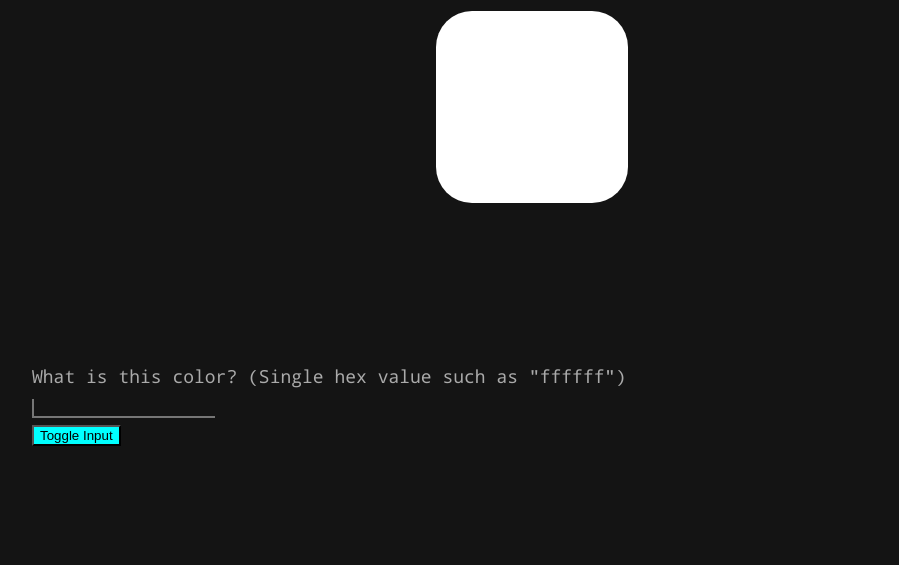
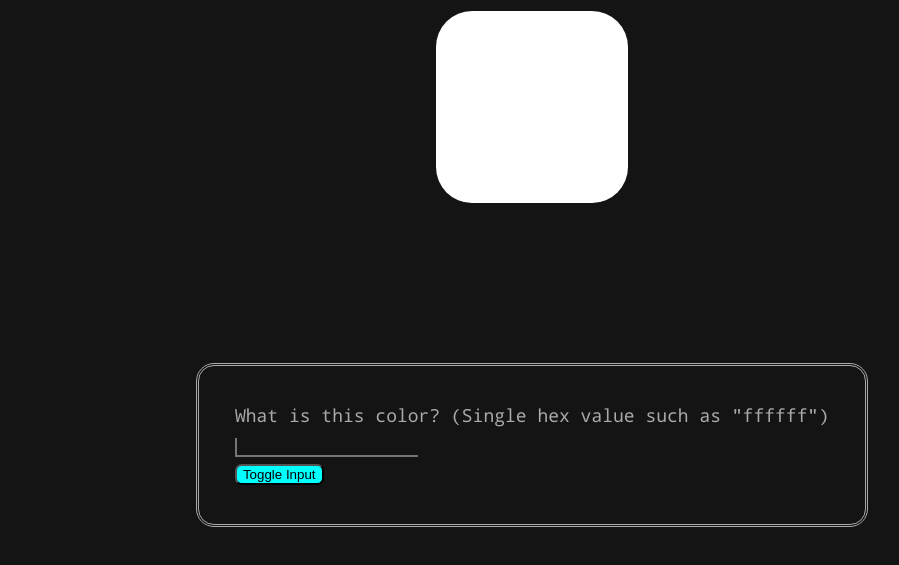
Before and after one commit to Will-chartrand/hexg, a plain HTML site: page index.html in a window 1280 px wide. Shown: the part 95-660 px from the top of the page, without its empty margins (108-1007 px from the left). Drawn offline with Linux system fonts and the light colour scheme.

Commit message:
styling improvements

```diff
--- a/style.css
+++ b/style.css
@@ -23,10 +23,12 @@ body {
 
 button {
   background-color: cyan;
+  border-radius: 0.5em;
 }
 
 input {
 	background-color: #141414;
+  color: #141414;
   border-style: double;
   border-top: none;
   border-right: none;
@@ -51,4 +53,12 @@ input {
 
 .color-input {
   position: absolute;
+  padding: 2em;
+  left: 0;
+  right: 0;
+  margin-inline: auto;
+  width: fit-content;
+  background-color: #141414;
+  border-style: double;
+  border-radius: 1em;
 }
```
